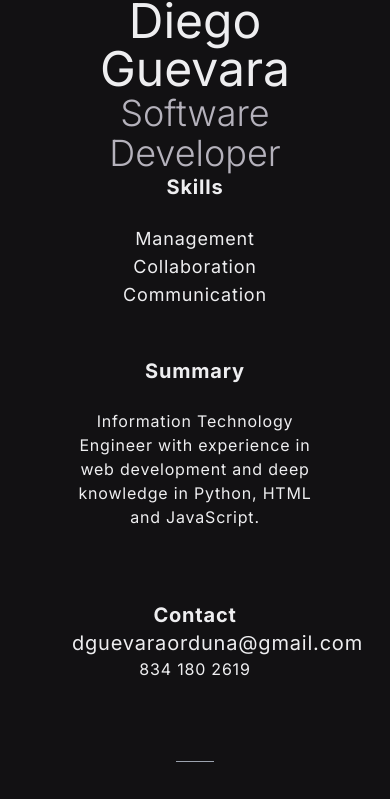
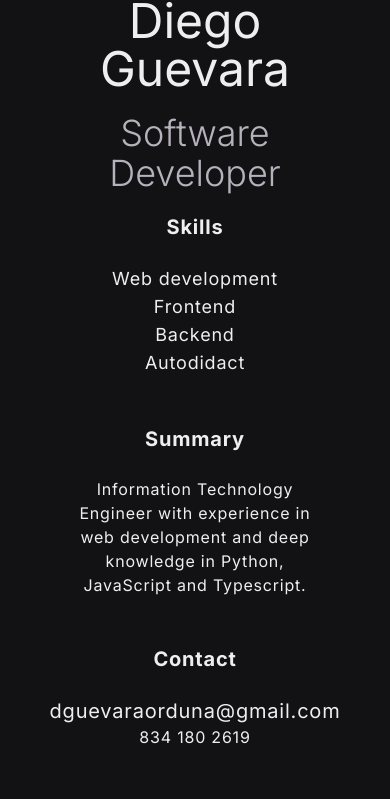
Before and after one commit to DiegoGuevaraO/portfolio, a Next.js app: page / in a window 390 px wide. Shown: the part 415-1214 px from the top of the page. Built offline with nearby package versions, Linux system fonts and the light colour scheme.

Commit message:
Design changes

```diff
--- a/app/page.tsx
+++ b/app/page.tsx
@@ -11,7 +11,7 @@ export default function Home() {
                   alt="Diego Guevara Orduña"
                 />
                 <h1 className="text-5xl sm:text-6xl lg:text-9xl">Diego Guevara</h1>
-                <h2 id="position" className="font-light text-4xl sm:text-5xl lg:text-8xl">Software Developer</h2>
+                <h2 id="position" className="font-light text-4xl m-5 lg:text-5xl lg:pt-6">Software Developer</h2>
             </div>
         </section>
         <section className="flex items-center justify-between px-8 mb-20 tracking-wider">
@@ -19,19 +19,20 @@ export default function Home() {
                 <div className="flex flex-col px-10 md:px-20">
                     <h3 className="text-xl font-bold">Skills</h3>
                     <br />
-                    <span className="text-lg">Management</span>
-                    <span className="text-lg">Collaboration</span>
-                    <span className="text-lg">Communication</span>
+                    <span className="text-lg">Web development</span>
+                    <span className="text-lg">Frontend</span>
+                    <span className="text-lg">Backend</span>
+                    <span className="text-lg">Autodidact</span>
                 </div>
                 <div className="px-10 md:px-20">
                     <h3 className="text-xl font-bold">Summary</h3>
                     <br />
-                    <p className="w-full md:w-2/3">Information Technology Engineer with experience in web development and deep knowledge in Python, HTML and JavaScript.</p>
+                    <p className="w-full md:w-2/3">Information Technology Engineer with experience in web development and deep knowledge in Python, JavaScript and Typescript.</p>
                 </div>
-                <div className="px-10 md:px-20">
+                <div className="md:px-20">
+                    <h3 id='contact' className="text-xl font-bold">Contact</h3>
                     <br />
-                    <h3 id='contact' className="text-xl font-bold">Contact</h3>
-                    <a className="text-xl hover:text-active-link" href="mailto:dguevaraorduna@gmail.com">dguevaraorduna@gmail.com</a>
+                    <a className="text-xl hover:text-active-link text-center md:text-left" href="mailto:dguevaraorduna@gmail.com">dguevaraorduna@gmail.com</a>
                     <p>834 180 2619</p>
                 </div>
             </div>
--- a/app/ui/portfolio/ProjectsList.tsx
+++ b/app/ui/portfolio/ProjectsList.tsx
@@ -7,7 +7,7 @@ export default function ProjectsList({keyword}: {keyword: string}){
         <>
             {projects.map((project, key) => {
                 return(
-                    <div key={key} className="rounded-lg p-4 bg-secondary">
+                    <div key={key} className="rounded-lg p-4 bg-secondary relative">
                         <img src={project.img} alt={project.name} className="w-full h-48 rounded-md object-cover" />
                         <div className="px-1 py-4">
                             <div className="font-bold text-xl mb-2">
@@ -17,7 +17,7 @@ export default function ProjectsList({keyword}: {keyword: string}){
                                 {project.description}
                             </p>
                         </div>
-                        <div className="mt-4 flex flex-wrap items-center gap-5 max-w-fit">
+                        <div className="mt-4 flex flex-wrap items-center gap-5 max-w-fit mb-20">
                             {project.technologies.map((tech,techKey) => {
                                     return(
                                         <div key={techKey} className="flex items-center gap-1">
@@ -30,9 +30,14 @@ export default function ProjectsList({keyword}: {keyword: string}){
                                 })
                             }
                         </div>
-                        <div className="px-1 py-4 bottom-0 left-0">
-                            <a href={project.href} target="_blank" className="text-active-link hover:underline">Check it out!</a>
-                        </div>
+                        <a href={project.href} target="_blank" className="text-active-link absolute bottom-4 left-4 rounded">
+                        <button
+                            className="middle none center rounded-lg py-3 px-6 font-sans text-xs font-bold uppercase text-active-link transition-all hover:bg-main active:bg-back disabled:pointer-events-none disabled:opacity-50 disabled:shadow-none"
+                            data-ripple-dark="true"
+                        >
+                            Check it out!
+                        </button>
+                        </a>
                     </div>
                 );
             })
```
